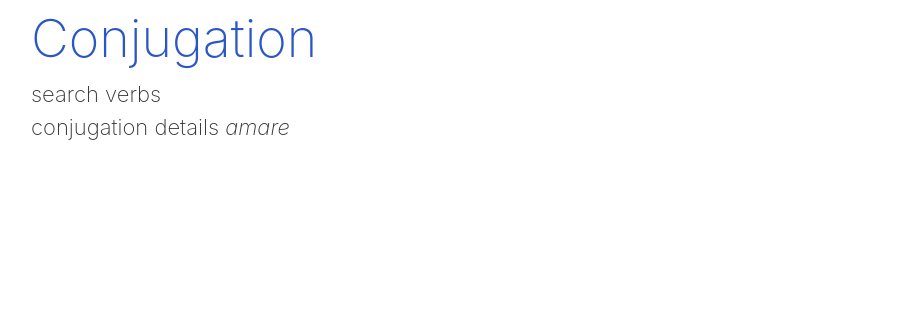
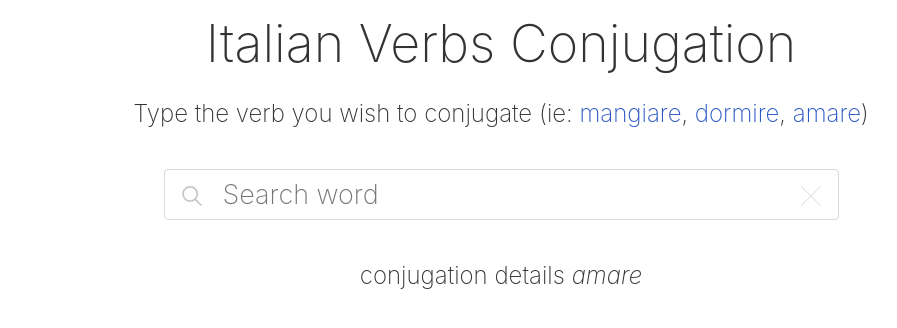
Before and after one commit to rmanasyan/italianverbs, an Angular app: page /amare in a window 1280 px wide. Shown: the top 328 px of the page, without its empty margins (139-1036 px from the left). Built offline with nearby package versions, Linux system fonts and the light colour scheme.

Commit message:
style components

```diff
--- a/src/app/app.component.html
+++ b/src/app/app.component.html
@@ -1,3 +1,6 @@
-<h1><a routerLink="">{{title}}</a></h1>
-
-<router-outlet></router-outlet>
+<header>
+  <h1><a routerLink="/">Italian Verbs Conjugation</a></h1>
+</header>
+<main>
+  <router-outlet></router-outlet>
+</main>
--- a/src/app/app.component.ts
+++ b/src/app/app.component.ts
@@ -6,5 +6,5 @@ import { Component } from '@angular/core';
   styleUrls: ['./app.component.css']
 })
 export class AppComponent {
-  title = 'Conjugation';
+
 }
--- a/src/app/conjugation/conjugation.component.html
+++ b/src/app/conjugation/conjugation.component.html
@@ -1,2 +1,4 @@
 <app-conjugation-search></app-conjugation-search>
-<router-outlet></router-outlet>
+<section>
+  <router-outlet></router-outlet>
+</section>
--- a/src/app/conjugation/details/details.component.ts
+++ b/src/app/conjugation/details/details.component.ts
@@ -1,5 +1,5 @@
 import { Component, OnInit } from '@angular/core';
-import {ActivatedRoute} from "@angular/router";
+import {ActivatedRoute, Params} from '@angular/router';
 
 @Component({
   selector: 'app-conjugation-details',
@@ -11,7 +11,8 @@ export class DetailsComponent implements OnInit {
   constructor(private route: ActivatedRoute) { }
 
   ngOnInit() {
-    this.verb = this.route.snapshot.params['verb'];
+    this.route.params
+      .subscribe((params: Params) => this.verb = params['verb']);
   }
 
 }
--- a/src/app/conjugation/search/search.component.css
+++ b/src/app/conjugation/search/search.component.css
@@ -0,0 +1,48 @@
+:host {
+  display: block;
+  margin-bottom: 40px;
+}
+
+form {
+  position: relative;
+  margin: 0 auto;
+  max-width: 675px;
+}
+
+input[type=text] {
+  width: 100%;
+  padding: 7px 50px 7px 58px;
+  border: 1px solid #dadada;
+  border-radius: 4px;
+  -webkit-transition: all .3s ease;
+  transition: all .3s ease;
+  font-size: 27px;
+  font-weight: 200;
+  line-height: 35px;
+  color: #333;
+}
+
+input[type=text]:focus {
+  box-shadow: 0 0 10px #dcecf5;
+}
+
+button {
+  position: absolute;
+  width: 20px;
+  height: 20px;
+  text-indent: -10000px;
+}
+
+button[type=submit] {
+  top: 17px;
+  left: 18px;
+  background: url(assets/search-icon.svg) no-repeat;
+  background-size: 20px 20px;
+}
+
+button[type=reset] {
+  top: 17px;
+  right: 18px;
+  background: url(assets/close-button.svg) no-repeat;
+  background-size: 20px 20px;
+}
--- a/src/app/conjugation/search/search.component.html
+++ b/src/app/conjugation/search/search.component.html
@@ -1 +1,9 @@
-<div>search verbs</div>
+<p>Type the verb you wish to conjugate
+  (ie: <a routerLink="/mangiare">mangiare</a>, <a routerLink="/dormire">dormire</a>, <a routerLink="/amare">amare</a>)
+</p>
+
+<form>
+  <input type="text" name="word" autocomplete="off" placeholder="Search word">
+  <button type="submit">Search</button>
+  <button type="reset">Reset</button>
+</form>
--- a/src/styles.css
+++ b/src/styles.css
@@ -10,9 +10,9 @@
 
 html, body, button, input, select, textarea {
   font-family: -apple-system, BlinkMacSystemFont, 'Segoe UI', 'Roboto', 'Droid Sans', 'Helvetica Neue', sans-serif;
-  font-size: 22px;
+  font-size: 24px;
   font-weight: 200;
-  line-height: 1.5;
+  line-height: 1.3;
   color: #333;
   -webkit-font-smoothing: antialiased;
 }
@@ -21,7 +21,8 @@ body {
   max-width: 980px;
   min-width: 300px;
   margin: 0 auto;
-  padding: 0 20px;
+  padding: 10px 20px;
+  text-align: center;
   background: #fff;
 }
 
@@ -47,8 +48,23 @@ ol, ul {
 h1, h2, h3 {
   font-size: 52px;
   font-weight: 200;
+  margin-bottom: 20px;
+}
+
+h1 a {
+  color: #333;
+}
+
+h1 a:hover {
+  text-decoration: none;
 }
 
 p {
-  margin-bottom: 12px;
+  margin-bottom: 40px;
 }
+
+button {
+  border: 0;
+  background-color: #fff;
+  cursor: pointer;
+}
```
Also changed, not shown: src/app/conjugation/search/assets/close-button.svg (added), src/app/conjugation/search/assets/search-icon.svg (added).
